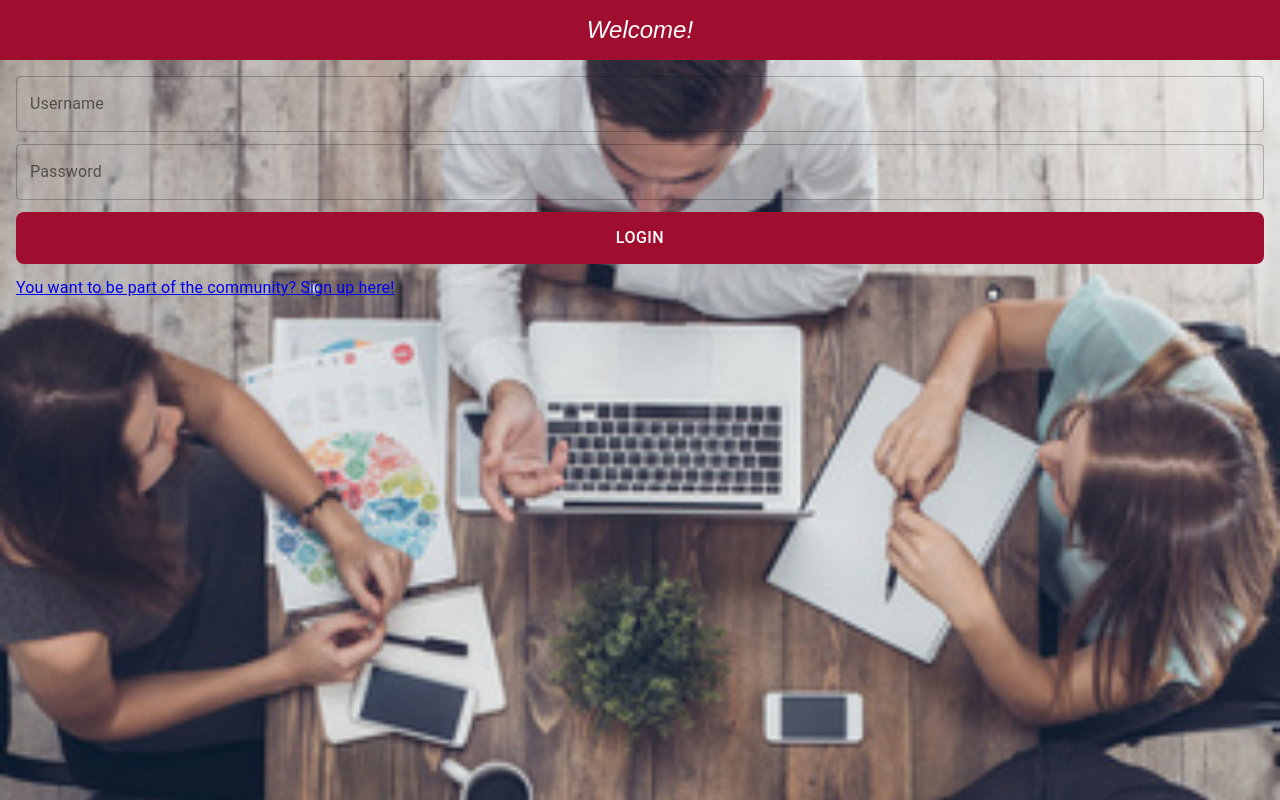
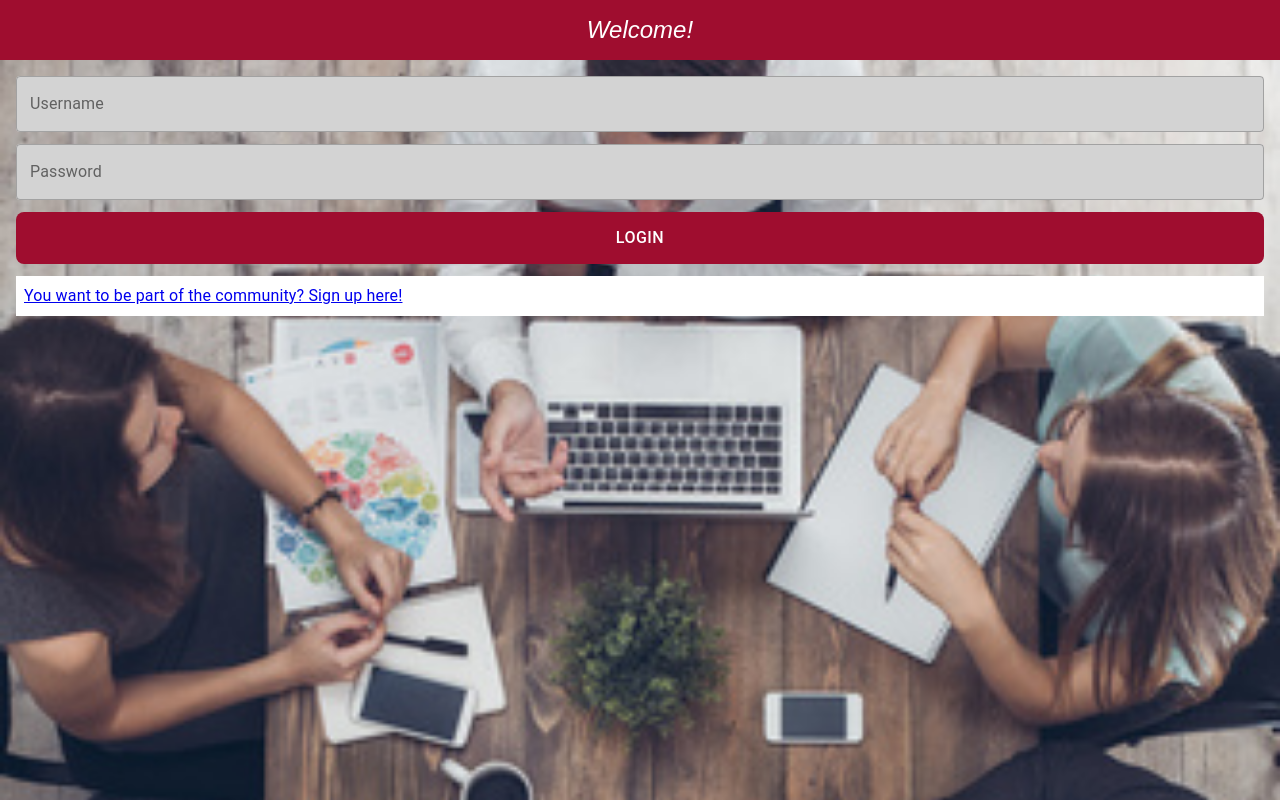
Before and after one commit to kaiheinrich/Projectplace, a React (Create React App) app in the folder frontend/: page /login in a window 1280 px wide. Built offline with nearby package versions, Linux system fonts and the light colour scheme.

Commit message:
style changes on navbar, skill tags and profiles

```diff
--- a/frontend/src/loginPage/LoginPage.js
+++ b/frontend/src/loginPage/LoginPage.js
@@ -3,6 +3,17 @@ import styled from "styled-components/macro";
 import UserContext from "../contexts/UserContext";
 import {Link, useHistory} from "react-router-dom";
 import {Button, TextField, Typography} from "@material-ui/core";
+import {makeStyles} from "@material-ui/core/styles";
+
+const useStyles = makeStyles(() => ({
+    input: {
+        backgroundColor: "lightgrey"
+    },
+    link: {
+        backgroundColor: "white",
+        padding: "8px"
+    }
+}));
 
 const initialCredentials = {
     username: "",
@@ -11,6 +22,7 @@ const initialCredentials = {
 
 export default function LoginPage() {
 
+    const classes = useStyles();
     const [credentials, setCredentials] = useState(initialCredentials);
     const {postLogin} = useContext(UserContext);
     const history = useHistory();
@@ -27,17 +39,19 @@ export default function LoginPage() {
                         value={credentials.username}
                         onChange={handleChange}
                         type="text"
-                        variant="outlined"/>
+                        variant="outlined"
+                        InputProps={{className: classes.input}}/>
                     <TextField
                         name="password"
                         label="Password"
                         value={credentials.password}
                         onChange={handleChange}
                         type="password"
-                        variant="outlined"/>
+                        variant="outlined"
+                        InputProps={{className: classes.input}}/>
                     <Button type="submit">Login</Button>
                 {error && <div>{error}</div>}
-                <Link to="/signup"><Typography>You want to be part of the community? Sign up here!</Typography></Link>
+                <Link to="/signup"><Typography className={classes.link}>You want to be part of the community? Sign up here!</Typography></Link>
                 </Form>
             </main>
         </>
--- a/frontend/src/navBar/NavBar.js
+++ b/frontend/src/navBar/NavBar.js
@@ -16,7 +16,8 @@ const useStyles = makeStyles((theme) => ({
         flexGrow: 1,
     },
     appBar: {
-        backgroundColor: "#d7385e"
+        backgroundColor: "#9f0d2f",
+        fontFamily: "arial"
     },
     menuButton: {
         marginRight: theme.spacing(2),
--- a/frontend/src/profiles/EditProfile.js
+++ b/frontend/src/profiles/EditProfile.js
@@ -13,7 +13,8 @@ import {makeStyles} from "@material-ui/core/styles";
 const useStyles = makeStyles(() => ({
     skill: {
         margin: "4px",
-        backgroundColor: "#d7385e"
+        backgroundColor: "#d7385e",
+        color: "white"
     }
 }));
 
--- a/frontend/src/profiles/ProfileDetails.js
+++ b/frontend/src/profiles/ProfileDetails.js
@@ -5,8 +5,11 @@ import SkillList from "./SkillList";
 import {Button} from "@material-ui/core";
 import styled from "styled-components/macro";
 import MenuAppBar from "../navBar/NavBar";
+import makeStyles from "@material-ui/core/styles/makeStyles";
 
 export default function ProfileDetails(){
+
+    const classes = useStyles();
 
     const {username} = useParams();
     const {profiles} = useContext(ProfileContext);
@@ -27,11 +30,21 @@ export default function ProfileDetails(){
                     <h4>{profile.birthday}</h4>
                     <SkillList skills={profile.skills}/>
                 </div>
-                <Button className="button" variant="contained" onClick={handleClick} color="secondary">Back to profiles</Button>
+                <Button className={classes.button} variant="contained" onClick={handleClick} >Back to profiles</Button>
             </ProfileDetailsStyled>
         </>
     );
 }
+
+const useStyles = makeStyles({
+    button: {
+        backgroundColor: "#ec5864",
+        color: "white",
+        borderRadius: "10px",
+        fontSize: "0.8em",
+        padding: "8px"
+    }
+});
 
 const ProfileDetailsStyled = styled.section`
   display: grid;
--- a/frontend/src/profiles/ProfileOverviewItem.js
+++ b/frontend/src/profiles/ProfileOverviewItem.js
@@ -14,7 +14,7 @@ export default function ProfileOverviewItem({profile}) {
     const history = useHistory();
 
     return (
-        <Card className={classes.root}>
+        <Card className={classes.root} variant="elevation">
             <CardContent>
                 <Typography variant="h5" component="h2">
                     {profile.name}
@@ -28,7 +28,7 @@ export default function ProfileOverviewItem({profile}) {
                 <SkillList skills={profile.skills}/>
             </CardContent>
             <CardActions>
-                <Button size="small" onClick={() => history.push(`/profile/${profile.username}`)}>Learn More</Button>
+                <Button className={classes.button} size="small" onClick={() => history.push(`/profile/${profile.username}`)}>Learn More</Button>
             </CardActions>
         </Card>
     );
@@ -37,6 +37,15 @@ export default function ProfileOverviewItem({profile}) {
 const useStyles = makeStyles({
     root: {
         minWidth: 275,
+        backgroundColor: "#ffffff",
+        borderRadius: "20px"
+    },
+    button: {
+        backgroundColor: "#ec5864",
+        color: "white",
+        borderRadius: "10px",
+        fontSize: "0.8em",
+        padding: "8px"
     },
     name: {
         fontSize: 20
--- a/frontend/src/profiles/SkillList.js
+++ b/frontend/src/profiles/SkillList.js
@@ -6,7 +6,7 @@ import {makeStyles} from "@material-ui/core/styles";
 const useStyles = makeStyles(() => ({
     skill: {
         margin: "4px",
-        backgroundColor: "#d7385e"
+        backgroundColor: "#dee7e7"
     }
 }));
 
@@ -29,5 +29,6 @@ export default function SkillList({skills}) {
 const SkillListStyled = styled.ul`
   list-style: none;
   padding: var(--size-m);
-  border: black 1px solid;
+  border: #672d2d 2px dotted;
+  border-radius: 10px;
 `
--- a/frontend/src/signUpPage/SignUpPage.js
+++ b/frontend/src/signUpPage/SignUpPage.js
@@ -61,7 +61,10 @@ export default function SignUpPage() {
 
             postSignUp(username, password1)
                 .then(() => history.push("/login"))
-                .catch((error) => setErrorBackend(error.message))
+                .catch((error) => {
+                    console.log(error.response.data.message);
+                    setErrorBackend(error.response.data.message);
+                })
         } catch (error) {
             setErrorFrontend(error.message)
         }
```
